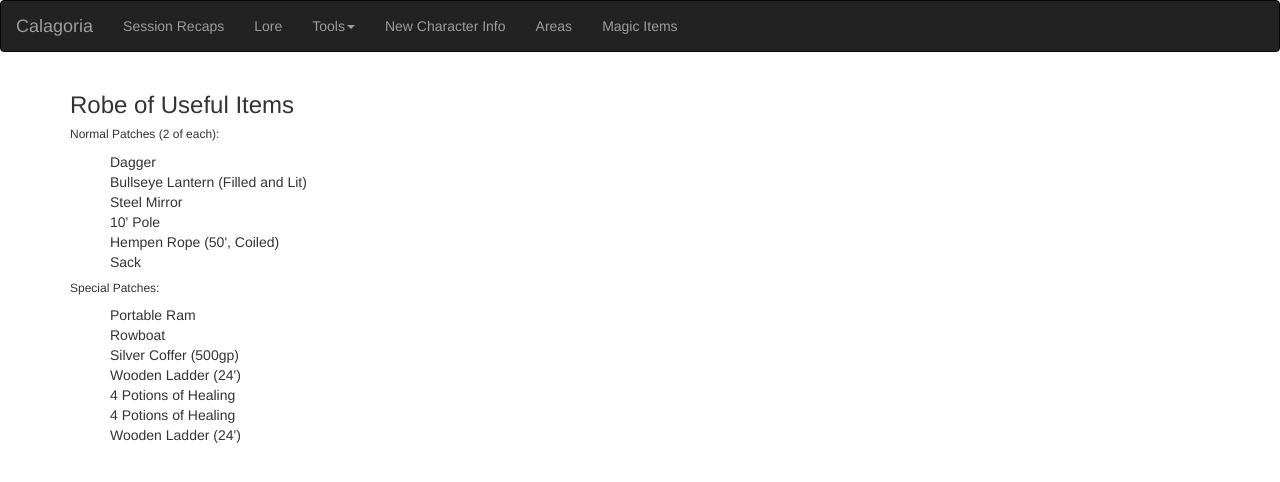
After one commit to Kenalia/Calagoria_Website, a Rails app: page /pages/magic_items/robe_of_useful_items in a window 1280 px wide. The commit adds this page. Shown: the top 482 px of the page. Run offline with Rails 7, Linux system fonts and the light colour scheme; style sheets or scripts are compiled from the project's sources; some libraries are stand-ins or nearby versions.

Commit message:
Add magic items

```diff
--- /dev/null
+++ b/app/views/pages/magic_items/robe_of_useful_items.html.erb
@@ -0,0 +1,26 @@
+<div class="container">
+    <div class="section">
+        <h3>Robe of Useful Items</h3>
+
+        <h6>Normal Patches (2 of each):</h6>
+        <ul style="list-style: none;">
+            <li>Dagger</li>
+            <li>Bullseye Lantern (Filled and Lit)</li>
+            <li>Steel Mirror</li>
+            <li>10' Pole</li>
+            <li>Hempen Rope (50', Coiled)</li>
+            <li>Sack</li>
+        </ul>
+
+        <h6>Special Patches:</h6>
+        <ul style="list-style: none;">
+            <li>Portable Ram</li>
+            <li>Rowboat</li>
+            <li>Silver Coffer (500gp)</li>
+            <li>Wooden Ladder (24')</li>
+            <li>4 Potions of Healing</li>
+            <li>4 Potions of Healing</li>
+            <li>Wooden Ladder (24')</li>
+        </ul>
+    </div>
+</div>
--- a/app/views/shared/_navigation.html.erb
+++ b/app/views/shared/_navigation.html.erb
@@ -21,6 +21,7 @@
                 </ul>
 				<li class="nav-item"><%= link_to "New Character Info", "/pages/meta_info/new_character_info" %></li>
 				<li class="nav-item"><%= link_to "Areas", "/pages/areas" %> </li>
+				<li class="nav-item"><%= link_to "Magic Items", "/pages/magic_items/robe_of_useful_items" %></li>
 			</ul>
 		</div><!--/.nav-collapse -->
 	</div><!--/.container-fluid -->
```
